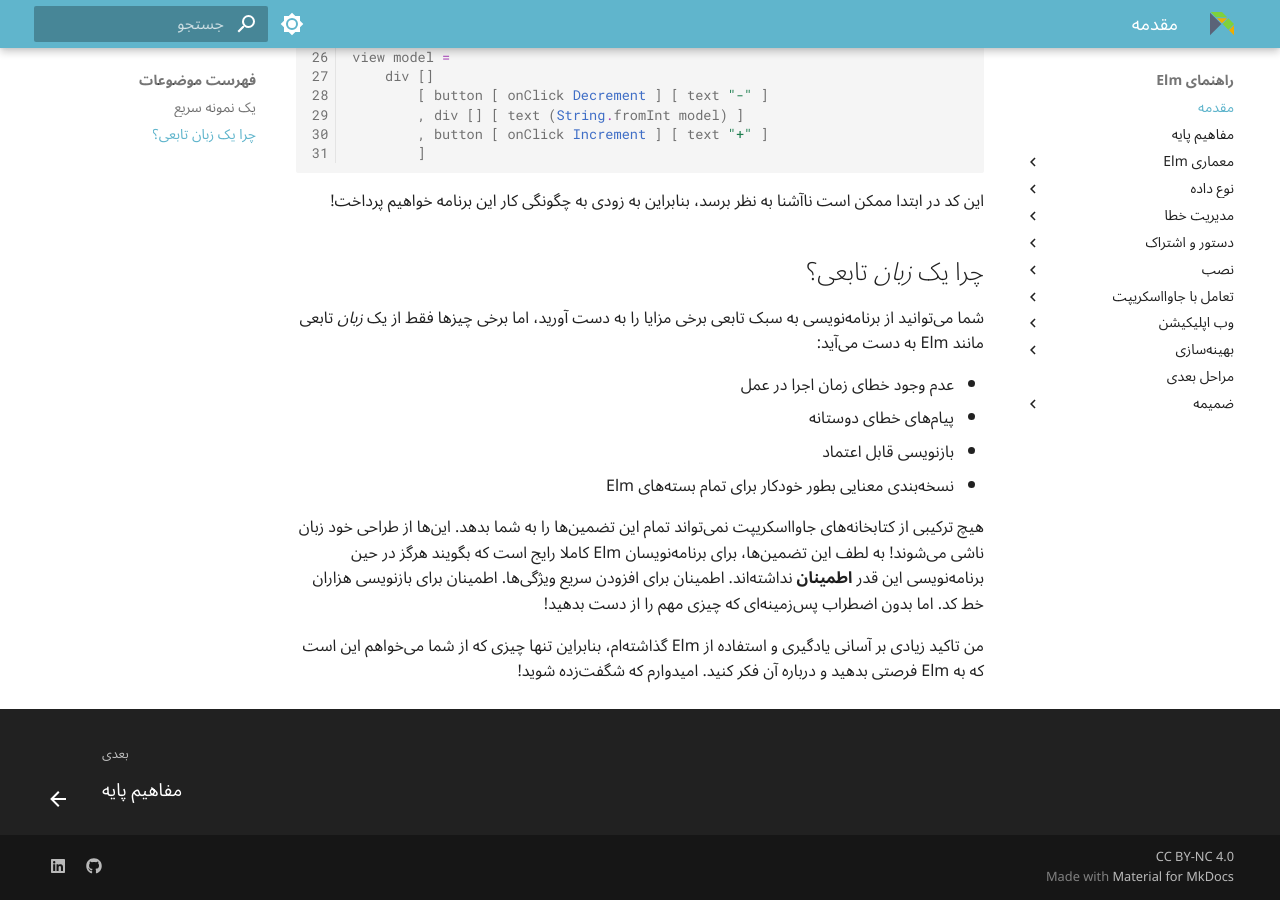
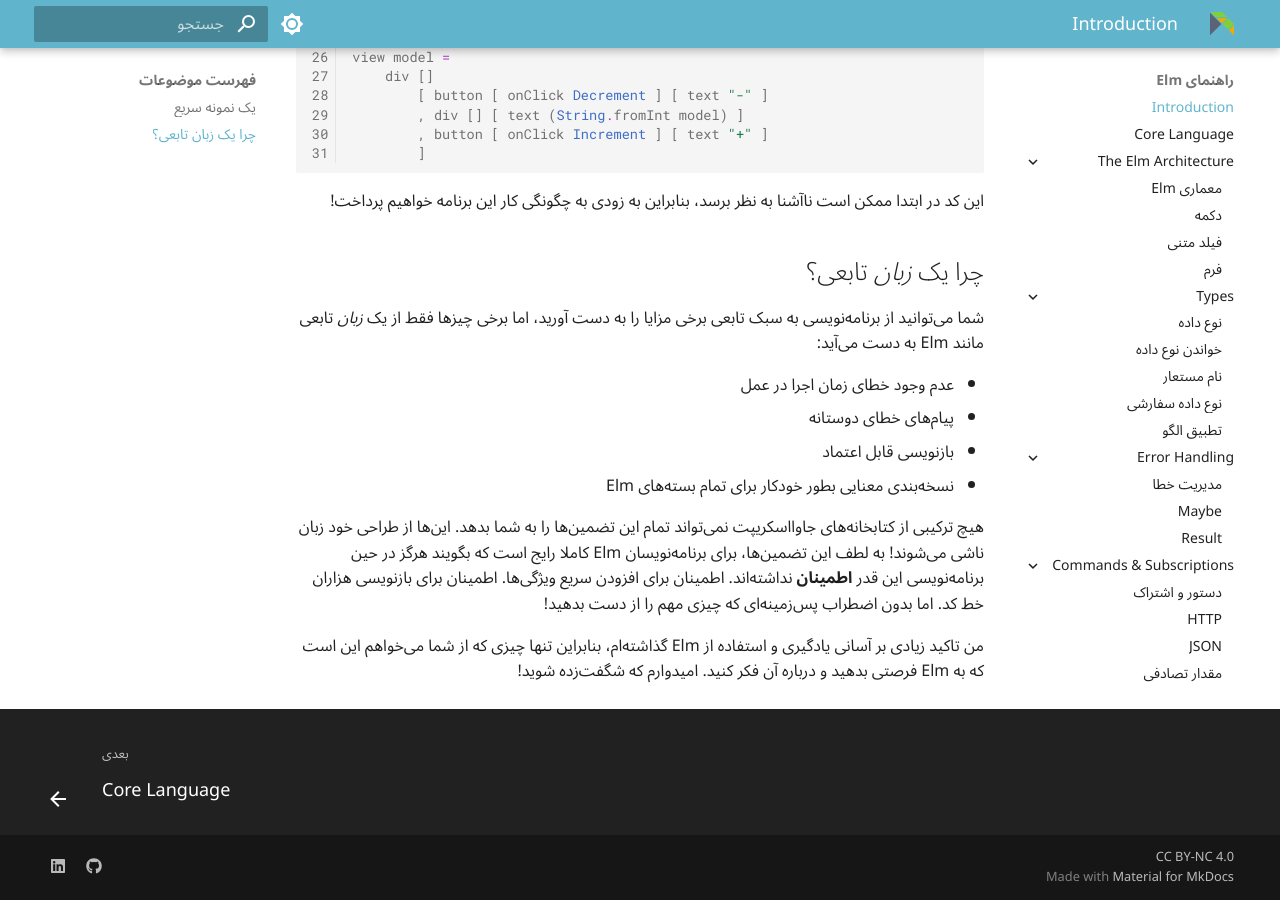
Before and after one commit to novid/guide.elm-lang.ir, an MkDocs documentation site: the page built from docs/index.md, in a window 1280 px wide and 900 px high, scrolled down 1086 px. Built offline with MkDocs 1.6.1 and Material for MkDocs 9.7.7, drawn with Linux system fonts in a browser that asks for light colours.

Commit message:
Update project with expanded navigation.

```diff
--- a/mkdocs.yml
+++ b/mkdocs.yml
@@ -16,6 +16,8 @@ theme:
     - navigation.tracking
     - navigation.top
     - navigation.footer
+    - navigation.section
+    - navigation.expand
     - search.share
     - content.code.copy
   palette:
@@ -64,52 +66,52 @@ markdown_extensions:
       permalink_title: Permalink
 
 nav:
-  - مقدمه: index.md
-  - مفاهیم پایه: core_language.md
-  - معماری Elm:
+  - Introduction: index.md
+  - Core Language: core_language.md
+  - The Elm Architecture:
     - architecture/index.md
     - architecture/buttons.md
     - architecture/text_fields.md
     - architecture/forms.md
-  - نوع داده:
+  - Types:
     - types/index.md
     - types/reading_types.md
     - types/type_aliases.md
     - types/custom_types.md
     - types/pattern_matching.md
-  - مدیریت خطا:
+  - Error Handling:
     - error_handling/index.md
     - error_handling/maybe.md
     - error_handling/result.md
-  - دستور و اشتراک:
+  - Commands & Subscriptions:
     - effects/index.md
     - effects/http.md
     - effects/json.md
     - effects/random.md
     - effects/time.md
-  - نصب:
+  - Installation:
     - install/index.md
     - install/editor.md
     - install/elm.md
-  - تعامل با جاوااسکریپت:
+  - JavaScript Interop:
     - interop/index.md
     - interop/flags.md
     - interop/ports.md
     - interop/custom_elements.md
     - interop/limits.md
-  - وب اپلیکیشن:
+  - Web Apps:
     - web_apps/index.md
     - web_apps/navigation.md
     - web_apps/url_parsing.md
     - web_apps/modules.md
     - web_apps/structure.md
-  - بهینه‌سازی:
+  - Optimization:
     - optimization/index.md
     - optimization/lazy.md
     - optimization/keyed.md
     - optimization/asset_size.md
-  - مراحل بعدی: next_steps.md
-  - ضمیمه:
+  - Next Steps: next_steps.md
+  - Appendix:
     - appendix/types_as_sets.md
     - appendix/types_as_bits.md
     - appendix/function_types.md
```
